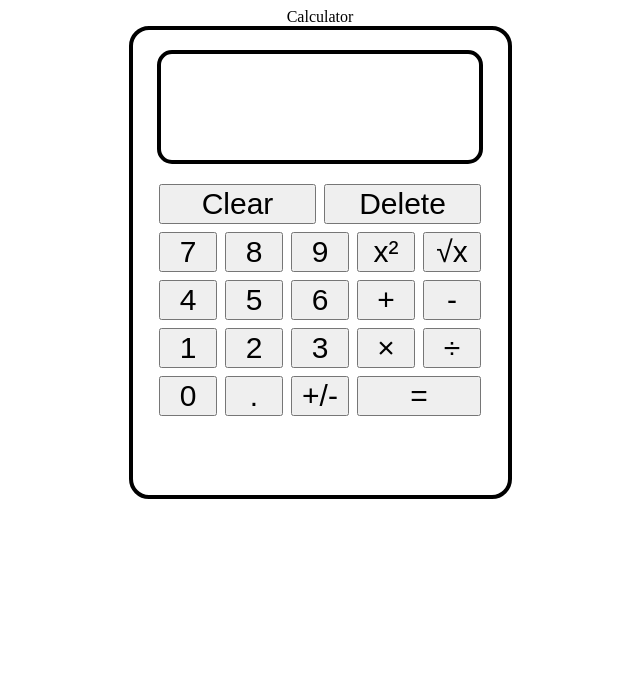
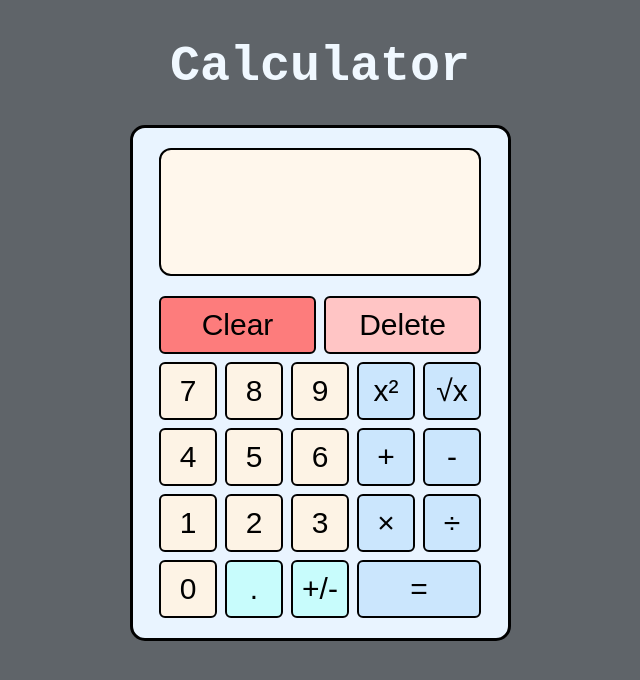
Before and after one commit to Ray-AS/odin-calculator, a plain HTML site: page index.html in a window 1280 px wide. Shown: the whole page, without its empty margins (320-960 px from the left). Drawn offline with Linux system fonts and the light colour scheme.

Commit message:
Add styling to calculator

```diff
--- a/styles.css
+++ b/styles.css
@@ -2,25 +2,55 @@ body {
   display: flex;
   flex-direction: column;
   align-items: center;
+  gap: 30px;
+  background-color:rgb(95, 100, 105)
+}
+
+.heading {
+  margin-top: 30px;
+  font-size: 50px;
+  font-weight: bold;
+  font-family: 'Courier New', Courier, monospace;
+  color: aliceblue;
 }
 
 .calculator {
   display: flex;
   flex-direction: column;
   align-items: center;
+  justify-content: center;
   width: 375px;
-  height: 425px;
+  height: 470px;
   padding: 20px 0;
   gap: 20px;
-  border: 4px solid black;
-  border-radius: 20px;
+  border: 3px solid black;
+  border-radius: 15px;
+  background-color: rgb(233, 244, 255);
 }
 
 .display {
+  display: flex;
+  flex-direction: column;
+  padding: 10px 0;
+  align-items: flex-end;
+  justify-content: space-between;
   width: 85%;
   height: 25%;
-  border: 4px solid black;
-  border-radius: 15px;
+  border: 2px solid black;
+  border-radius: 12px;
+  background-color: rgb(255, 247, 236);
+}
+
+.upper-display, .lower-display {
+  margin-right: 20px;
+}
+
+.upper-display {
+  font-size: 18px;
+}
+
+.lower-display {
+  font-size: 40px;
 }
 
 .buttons {
@@ -31,6 +61,10 @@ body {
 
 button {
   font-size: 30px;
+  height: 58px;
+  border: 2px solid black;
+  border-radius: 6px;
+  background-color: rgb(253, 243, 229);
 }
 
 .row-1, .row-2, .row-3, .row-4, .row-5 {
@@ -54,3 +88,19 @@ button {
 .operation-2 {
   width: 124px;
 }
+
+.clear {
+  background-color: rgb(253, 124, 124);
+}
+
+.delete {
+  background-color: rgb(255, 197, 197);
+}
+
+.modification {
+  background-color: rgb(200, 252, 252);
+}
+
+.operation, .operation-2 {
+  background-color: rgb(203, 230, 253);
+}
```
